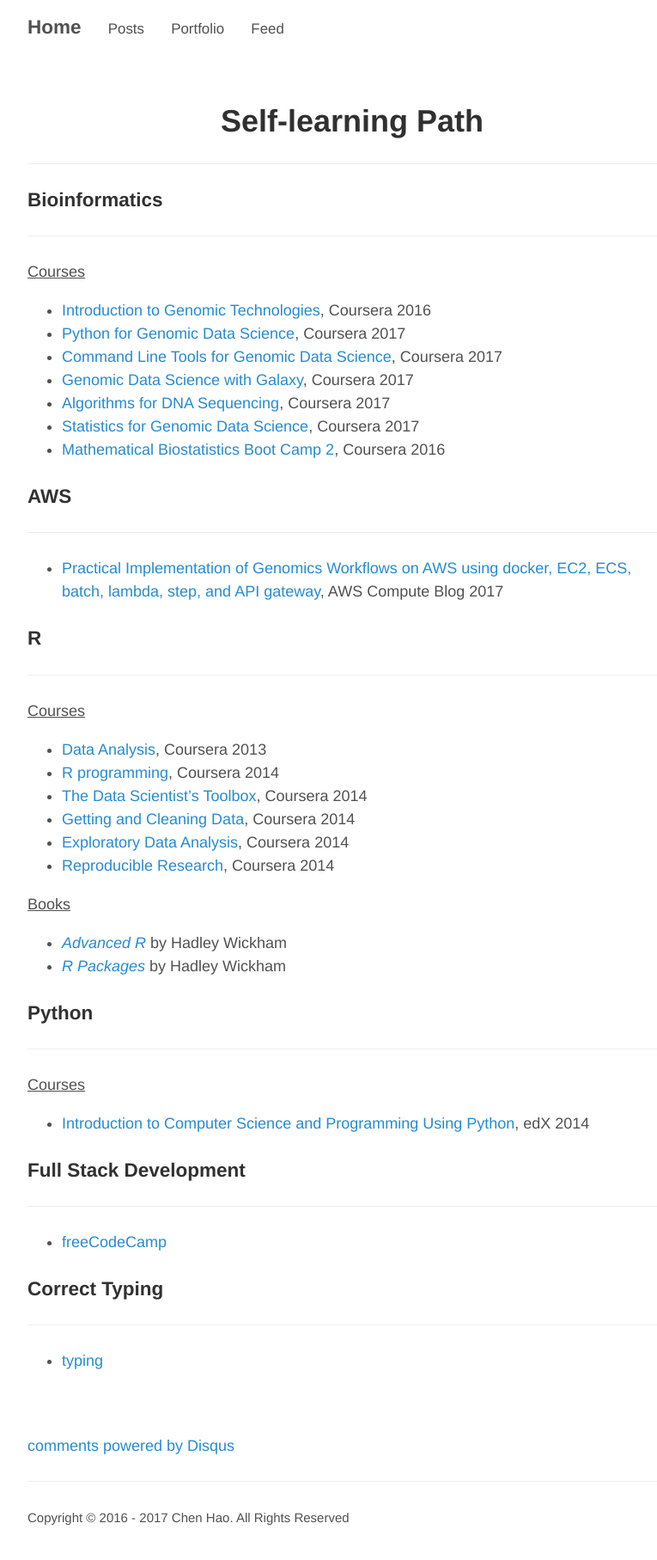
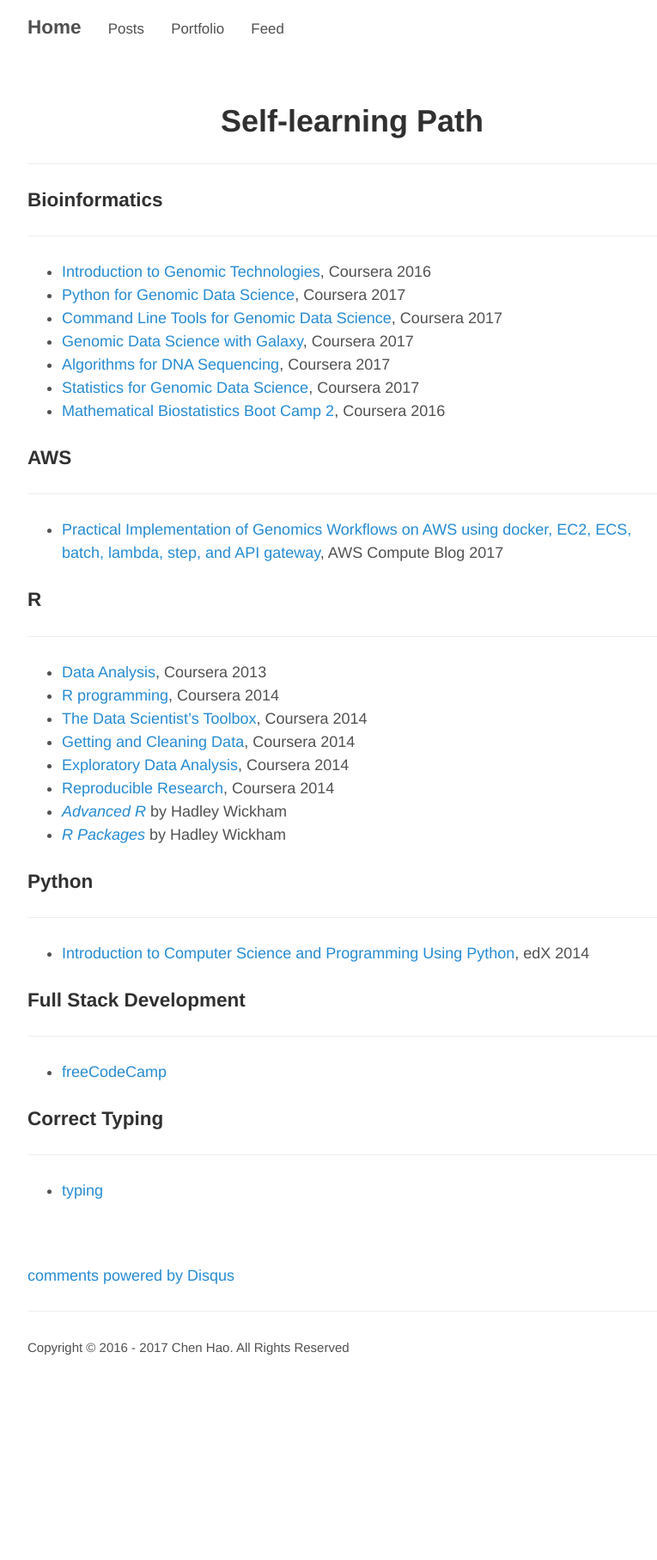
Before and after one commit to haoeric/haoeric.github.io, a Jekyll site: the page built from _posts/Portfolio/2016-07-22-My-self-learning.md, in a window 1280 px wide. Shown: the whole page at 86% size, without its empty margins (230-995 px from the left). Built offline with Jekyll 4.4.1, drawn with Linux system fonts in a browser that asks for light colours; comment, search, counter and statistics services are not loaded; after the commit the page ends 1617 px from its top, so only the background shows below that.

Commit message:
update self-learning path

```diff
--- a/_posts/Portfolio/2016-07-22-My-self-learning.md
+++ b/_posts/Portfolio/2016-07-22-My-self-learning.md
@@ -9,8 +9,6 @@
 ### Bioinformatics
 
 ---------------------------------------
-
-<u>Courses</u>
 
 - [Introduction to Genomic Technologies](https://www.coursera.org/account/accomplishments/certificate/2QPUR3WNRJYA), Coursera 2016
 - [Python for Genomic Data Science](https://www.coursera.org/account/accomplishments/certificate/KGN34B7APAXF), Coursera 2017
@@ -32,7 +30,6 @@
 
 ---------------------------------------
 
-<u>Courses</u>
 
 - [Data Analysis](https://www.coursera.org/course/dataanalysis), Coursera 2013
 - [R programming](https://www.coursera.org/course/rprog), Coursera 2014
@@ -40,17 +37,12 @@
 - [Getting and Cleaning Data](https://www.coursera.org/course/getdata), Coursera 2014
 - [Exploratory Data Analysis](https://www.coursera.org/course/exdata), Coursera 2014
 - [Reproducible Research](https://www.coursera.org/course/repdata), Coursera 2014
-
-<u>Books</u>
-
 - [*Advanced R*](http://adv-r.had.co.nz) by Hadley Wickham
 - [*R Packages*](http://r-pkgs.had.co.nz) by Hadley Wickham
 
 ### Python
 
 ---------------------------------------
-
-<u>Courses</u>
 
 - [Introduction to Computer Science and Programming Using Python](https://verify.edx.org/cert/dcb2d0a5fc6444a2b0209cf77688d2a3), edX 2014
 
```
